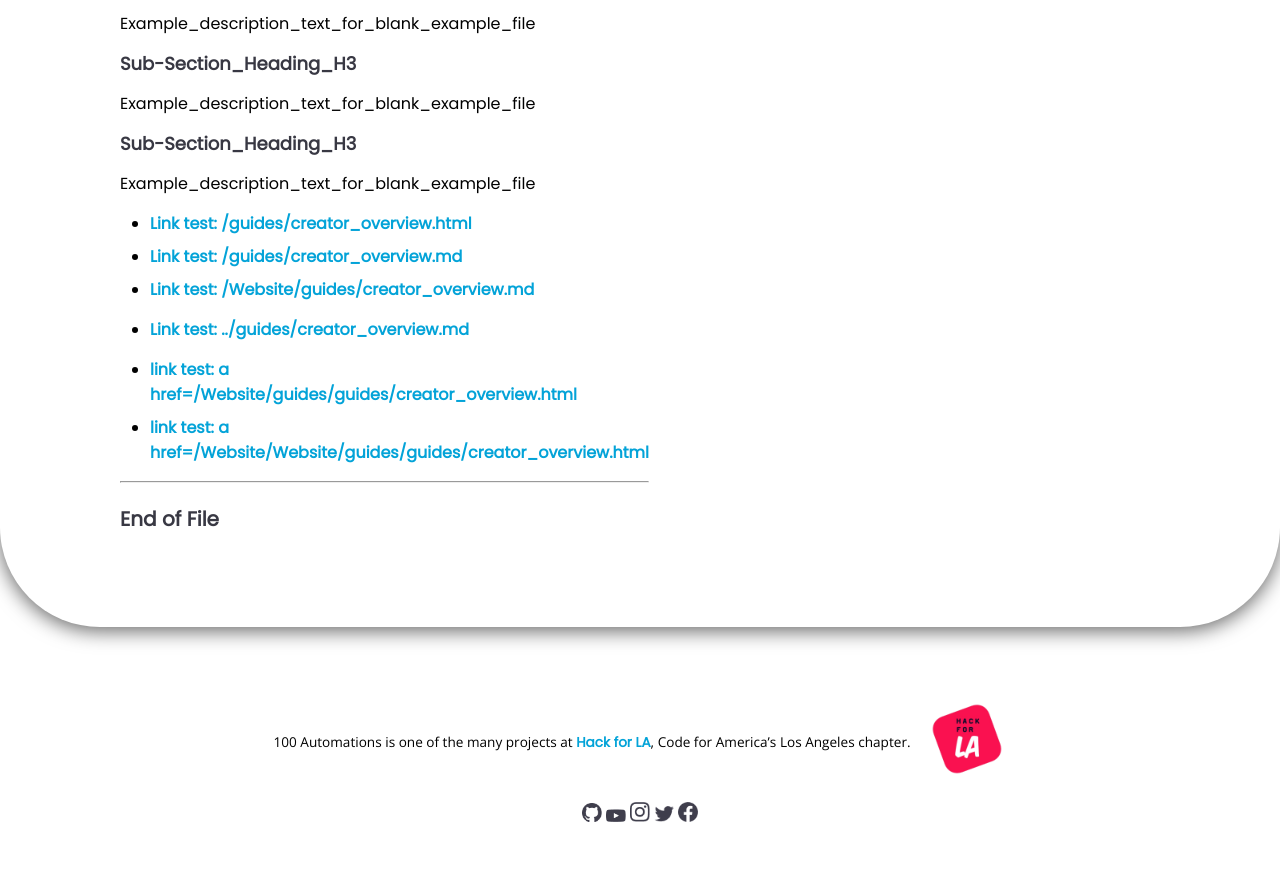
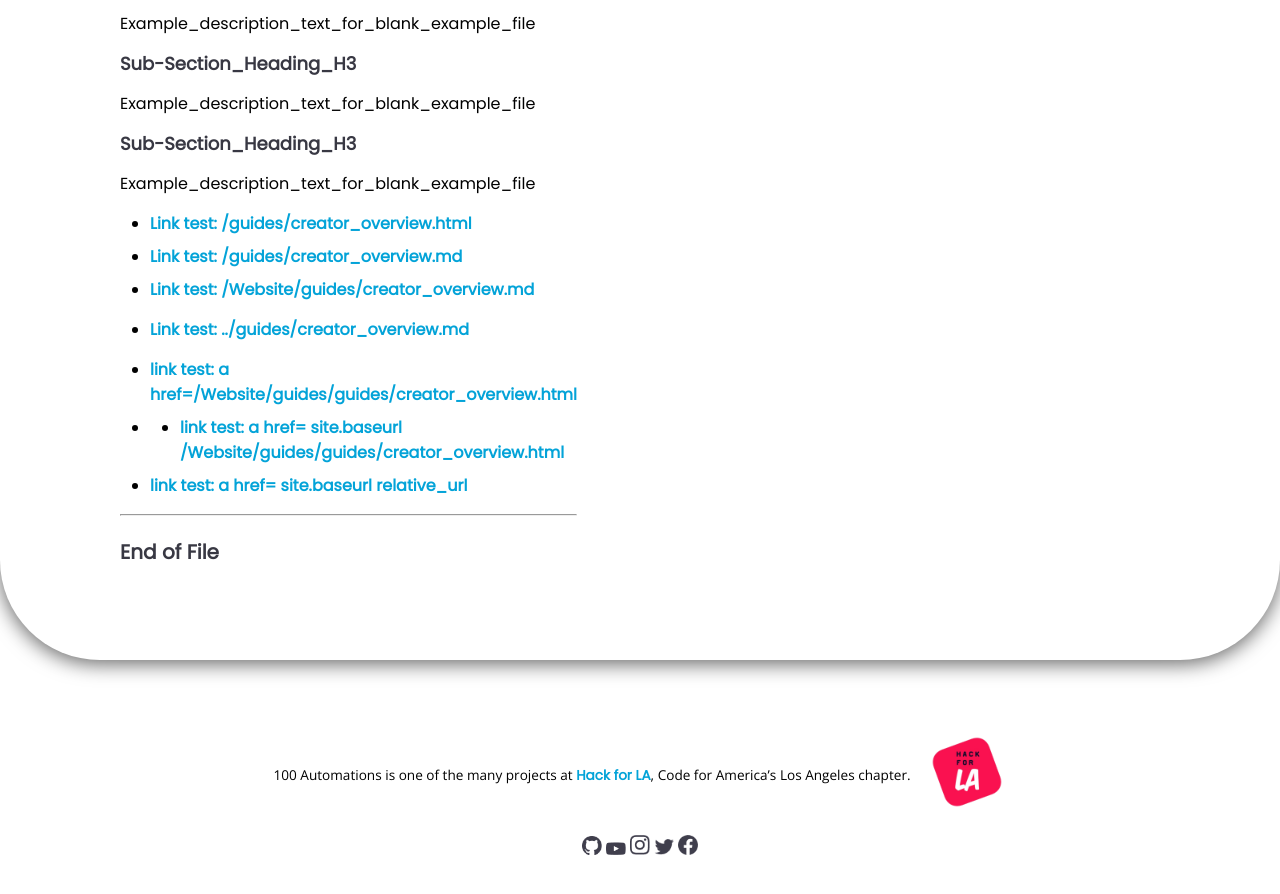
Before and after one commit to 100Automations/Website, a Jekyll site: the page built from _pages/blank_example.md, in a window 1280 px wide and 900 px high, scrolled down 733 px. Shown: the top 894 px of the window. Built offline with Jekyll 4.4.1, drawn with Linux system fonts in a browser that asks for light colours; before the commit the page ends 1600 px from its top, so only the background shows below that.

Commit message:
Update blank_example.md

```diff
--- a/_pages/blank_example.md
+++ b/_pages/blank_example.md
@@ -25,7 +25,8 @@ Example_description_text_for_blank_example_file
 - [Link test: ../guides/creator_overview.md](../guides/creator_overview.md)
 
 - <a href="/Website/guides/guides/creator_overview.html">link test: a href=/Website/guides/guides/creator_overview.html</a>
-- <a href="{{ site.baseurl }}/Website/guides/guides/creator_overview.html">link test: a href={{ site.baseurl }}/Website/guides/guides/creator_overview.html</a>
+- - <a href="{{ site.baseurl }}/Website/guides/guides/creator_overview.html">link test: a href= site.baseurl /Website/guides/guides/creator_overview.html</a>
+- <a href="{{ site.baseurl | relative_url }}/Website/guides/guides/creator_overview.html">link test: a href= site.baseurl relative_url</a>
 
 ---
 ## End of File
```
